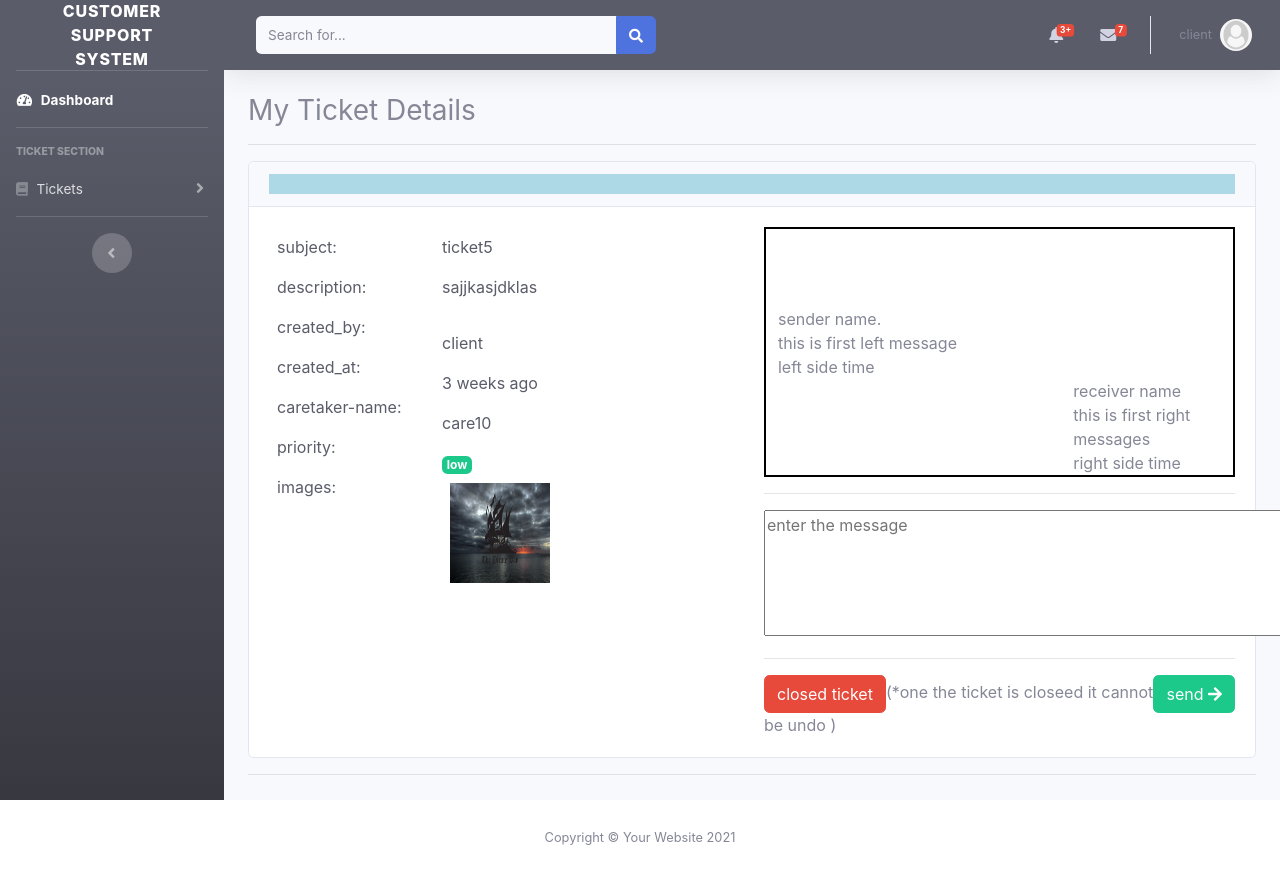
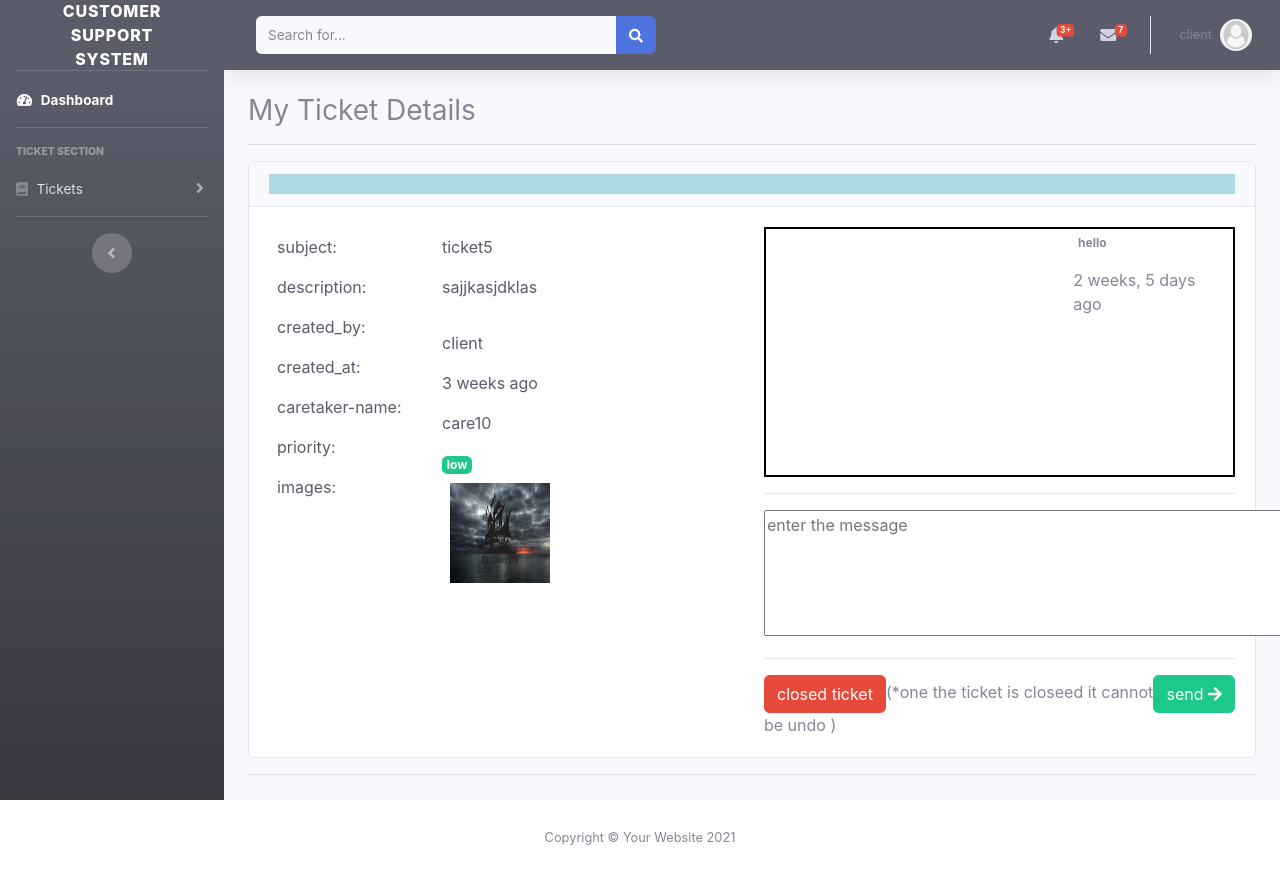
Before and after one commit to Prakashdawadi/Customer-support-system, a Django app: page /user/view-details/3 in a window 1280 px wide. Run offline with Django 3.2, Linux system fonts and the light colour scheme; a user stored in the database is signed in; data comes from the database, SQL or seed files in the repository; both versions use the stored data as it was after the commit; some libraries are stand-ins or nearby versions.

Commit message:
chat enroll half done

```diff
--- a/Ticket/views.py
+++ b/Ticket/views.py
@@ -47,95 +47,132 @@ def listTicket(request):
 # customer view details view
 @login_required(login_url='customerlogin' or 'caretakerlogin')
 def viewDetails(request,id):
-    ticketInfo = Ticket.objects.get(id=id)
-    if not ticketInfo.status:
-        if request.user.is_Caretaker:
-            messages.add_message(request, messages.ERROR, " Sorry! The ticket is closed")
-            return redirect('solve_ticket_list')
-        else:
-            messages.add_message(request, messages.ERROR, "Sorry! The ticket is closed")
-            return redirect('solved_ticket')
+
+    try:
+        findId = get_object_or_404(Ticket,id=id)
+        # check whether the ticket is seen by authorized caretaker or not
+        caretaker_details=ticketAssign.objects.select_related('caretakerId').filter(caretakerId=request.user.id, ticketId=id)
+        if request.user.is_Caretaker  and not caretaker_details:
+            messages.add_message(request, messages.ERROR, " you have not assigned this ticket")
+            return redirect('caretakerdashboard')
+        # check whether the customer is authorized to view this ticket or not
+        print(request.user.id)
+        print(findId.created_by_id)
+        if request.user.is_customer and not request.user.id == findId.created_by_id:
+            messages.add_message(request, messages.ERROR, " you have not created this ticket")
+            return redirect('customerdashboard')
+
+        if not findId.status:
+            if request.user.is_Caretaker:
+                messages.add_message(request, messages.ERROR, " Sorry! The ticket is closed")
+                return redirect('solve_ticket_list')
+            else:
+                messages.add_message(request, messages.ERROR, "Sorry! The ticket is closed")
+                return redirect('solved_ticket')
+
+    except Exception as e:
+            messages.add_message(request, messages.ERROR, e)
+            return redirect('list_ticket')
 
     if request.user.is_Caretaker:
+       caretakerAssignedOrNot=ticketAssign.objects.select_related('caretakerId').filter(caretakerId=request.user.id, ticketId=id)
+       if caretakerAssignedOrNot:
+            #caretaker is assgigned to that ticket now we can display conversation
+            message_info = ticketConversation.objects.filter(ticket_id=id)
+            data = {
+                'caretakerAssignedOrNot':caretakerAssignedOrNot,
+                'ticketInfo':findId,
+                'messages_info':message_info
+            }
+            return render(request, 'customer/ticket/ticket_details.html',data)
 
-        #Cartakers also view the details of all incoming tickets but not assign tickets
-        caretakerAassignedOrNot = ticketAssign.objects .select_related('caretakerId') .filter(caretakerId=request.user.id, ticketId=id)
-        ticketInfo = Ticket.objects.get(id=id)
-        if not ticketInfo.status:
-            messages.add_message(request, messages.ERROR, "the ticket is closed")
-            return redirect('close_ticket')
+       else:
+            #only ticket details seen by careataker
+            data = {
 
-        if caretakerAassignedOrNot:
-             messages_info= ticketConversation.objects.all().filter(ticket_id=id)
+                'ticketInfo': findId
+            }
+            return render(request, 'customer/ticket/ticket_details.html',data)
 
-             counts= messages_info.count()
-             if counts == 1:
-                 data = {
-                 'ticketInfo': ticketInfo,
-                 'caretakerAssignedornot': caretakerAassignedOrNot,
-                 'messages_info':messages_info,
-                 'counts':counts,
-                 'ticket_status':ticketInfo.status,
-
-                  }
-                 return render(request, 'customer/ticket/ticket_details.html', data)
-             else:
-                 data = {
-                     'ticketInfo': ticketInfo,
-                     'caretakerAssignedornot': caretakerAassignedOrNot,
-                     'messages_info': messages_info,
-                     'ticket_status':ticketInfo.status,
-                 }
-                 return render(request, 'customer/ticket/ticket_details.html', data)
-
-             return render(request, 'customer/ticket/ticket_details.html', data)
-        else:
+    else:
+        caretakerAssignedOrNot = ticketAssign.objects.select_related('caretakerId').filter(customerId=request.user.id,
+                                                                                           ticketId=id)
+        if caretakerAssignedOrNot:
+            # caretaker is assgigned to that ticket now we can display conversation
+            message_info = ticketConversation.objects.filter(ticket_id=id)
             data = {
-               'ticketInfo': ticketInfo,
-               'caretakerassign': caretakerAassignedOrNot
+                'caretakerAssignedOrNot': caretakerAssignedOrNot,
+                'ticketInfo': findId,
+                'messages_info': message_info
             }
             return render(request, 'customer/ticket/ticket_details.html', data)
-    else:
-        try:
-            #print('before_try')
-            key = get_object_or_404(Ticket,pk=id)
 
-            if not request.user.id == ticketInfo.created_by_id:
-                messages.add_message(request, messages.ERROR, 'Invalid url')
-                return HttpResponseRedirect(reverse('list_ticket'))
-            else:
-                #user can also view the chatting box after being assigned so check whether that ticket is assigned or not
-                caretaker_info = ticketAssign.objects \
-                .select_related('caretakerId') \
-                .filter(customerId=request.user.id, ticketId=id)
-                ticketInfo = Ticket.objects.get(id=id)
-                messages_info = ticketConversation.objects.all().filter(ticket_id=id)
-                #print("hello")
-                #print(ticketInfo.status)
+        else:
+            # only ticket details seen by careataker
+            data = {
 
-                counts = messages_info.count()
-                if counts == 1:
-                    data = {
-                        'ticketInfo': ticketInfo,
-                        'caretaker': caretaker_info,
-                        'messages_info': messages_info,
-                        'counts':counts,
+                'ticketInfo': findId
+            }
+            return render(request, 'customer/ticket/ticket_details.html', data)
 
-                    }
-                    return render(request, 'customer/ticket/ticket_details.html', data)
-                else:
-                    data = {
-                        'ticketInfo': ticketInfo,
-                        'caretaker': caretaker_info,
-                        'messages_info': messages_info,
 
-                    }
-                    return render(request, 'customer/ticket/ticket_details.html', data)
-                return render(request, 'customer/ticket/ticket_details.html', data)
-        except Exception as e:
-            #print("exceptss")
-            messages.add_message(request, messages.ERROR, e)
-            return redirect('list_ticket')
+
+
+    return render(request, 'customer/ticket/ticket_details.html')
+
+
+
+
+
+
+
+    # caretakerAassignedOrNot = ticketAssign.objects.select_related('caretakerId').filter(caretakerId=request.user.id, ticketId=id)
+    #
+    # if request.user.is_Caretaker:
+    #     #Cartakers also view the details of all incoming tickets but not assign tickets
+    #
+    #     if caretakerAassignedOrNot:
+    #          messages_info= ticketConversation.objects.all().filter(ticket_id=id)
+    #
+    #
+    #          data = {
+    #                  'ticketInfo': ticketInfo,
+    #                  'caretakerAssignedornot': caretakerAassignedOrNot,
+    #                  'messages_info': messages_info,
+    #                  'ticket_status':ticketInfo.status,
+    #              }
+    #          return render(request, 'customer/ticket/ticket_details.html', data)
+    #
+    #
+    #     else:
+    #         data = {
+    #            'ticketInfo': ticketInfo,
+    #            'caretakerassign': caretakerAassignedOrNot
+    #         }
+    #         return render(request, 'customer/ticket/ticket_details.html', data)
+    # else:
+    #     try:
+    #         key = get_object_or_404(Ticket,pk=id)
+    #         if not request.user.id == ticketInfo.created_by_id:
+    #             messages.add_message(request, messages.ERROR, 'Invalid url')
+    #             return HttpResponseRedirect(reverse('list_ticket'))
+    #         else:
+    #             #user can also view the chatting box after being assigned so check whether that ticket is assigned or not
+    #             caretaker_info = ticketAssign.objects \
+    #             .select_related('caretakerId') \
+    #             .filter(customerId=request.user.id, ticketId=id)
+    #             ticketInfo = Ticket.objects.get(id=id)
+    #             messages_info = ticketConversation.objects.all().filter(ticket_id=id)
+    #             data = {
+    #                     'ticketInfo': ticketInfo,
+    #                     'caretaker': caretaker_info,
+    #                     'messages_info': messages_info,
+    #                     'caretakerAssignedornot': caretakerAassignedOrNot,
+    #                 }
+    #             return render(request, 'customer/ticket/ticket_details.html', data)
+    #     except Exception as e:
+    #         messages.add_message(request, messages.ERROR, e)
+    #         return redirect('list_ticket')
 
 @login_required(login_url='caretakerlogin')
 def incomingTicket(request):
--- a/templates/customer/ticket/ticket_details.html
+++ b/templates/customer/ticket/ticket_details.html
@@ -60,14 +60,8 @@
                      {% endautoescape %}
                     <div class="d-block p-2  text-dark">{{ticketInfo.created_by}}</div>
                     <div class="d-block p-2  text-dark">{{ticketInfo.created_at|timesince}} ago</div>
-                    {% if caretakerAssignedornot %}
-                     {% for assigner in caretakerAssignedornot %}
-                    <div class="d-block p-2  text-dark">{{assigner.caretakerId.name}}</div>
-                    {% endfor %}
-                    {% endif %}
-
-                    {% if caretaker %}
-                    {% for assigner in caretaker %}
+                    {% if caretakerAssignedOrNot %}
+                     {% for assigner in caretakerAssignedOrNot %}
                     <div class="d-block p-2  text-dark">{{assigner.caretakerId.name}}</div>
                     {% endfor %}
                     {% else %}
@@ -77,7 +71,7 @@
                     {% if ticketInfo.image %}
                     <div class="d-block p-2  text-dark"><img src="{{MEDIA_URL}}{{ticketInfo.image.url}}" height="100"width="100"></div>
                     {% else %}
-                     <div class="d-block p-2  text-dark">no image</div>
+                     <div class="d-block p-2  text-dark"><img src="{% static 'images/empty.png' %}" width="60"></div>
                     {% endif %}
 
                     </div>
@@ -190,138 +184,59 @@
 <!--                </div>-->
 
                  <div class="col-lg-6 col-sm-12 col-md-12">
+                     {% if messages_info %}
                      <div class="container-fluid " id="chat" style="overflow:auto; border:2px solid black; overscroll-behavior-y:contain;height:250px" >
 <!--                         left message shown section-->
-                         <div class="row">
-                                 <span style="padding-top:15vh">sender name.</span>
-                         </div>
+
+                         {% for m in messages_info %}
+                          {% ifnotequal m.msg_created_by_id request.user.id %}
+
+
                          <div class="row left-message">
-                             <span>this is first left message</span>
+                             {% autoescape off %}
+                                <span style="padding-top:15vh;" class = " badge  "> {{m.message}}</span>
+                                {% endautoescape %}
 
                          </div>
                          <div class="row">
 
-                                 <span> left side  time</span>
+                                 <span> {{m.created_at|timesince}} ago</span>
                          </div>
 
 <!--                         right message shown section -->
 
-                         <div class="row">
-                                 <div class="offset-8">
-                                 <span>receiver name</span>
-                             </div>
-                         </div>
+                         {%  else  %}
+
+
 
                          <div class="row right-message">
                              <div class="offset-8">
-                                 <span>this is first right messages</span>
+                                  {% autoescape off %}
+                                <span  class = " badge  "> {{m.message}}</span>
+                                {% endautoescape %}
                              </div>
                          </div>
                           <div class="row">
                                 <div class="offset-8">
-                                 <span>right side time</span>
+                                 <span> {{m.created_at|timesince}} ago</span>
                              </div>
                          </div>
-                         <!--                         left message shown section-->
-                         <div class="row">
-                                 <span style="padding-top:15vh">sender name.</span>
-                         </div>
-                         <div class="row left-message">
-                             <span>this is first left message</span>
+                         {% endifnotequal %}
 
-                         </div>
-                         <div class="row">
+                         {% endfor  %}
 
-                                 <span> left side  time</span>
-                         </div>
 
-<!--                         right message shown section -->
-
-                         <div class="row">
-                                 <div class="offset-8">
-                                 <span>receiver name</span>
-                             </div>
-                         </div>
-
-                         <div class="row right-message">
-                             <div class="offset-8">
-                                 <span>this is first right messages</span>
-                             </div>
-                         </div>
-                          <div class="row">
-                                <div class="offset-8">
-                                 <span>right side time</span>
-                             </div>
-                         </div><!--                         left message shown section-->
-                         <div class="row">
-                                 <span style="padding-top:15vh">sender name.</span>
-                         </div>
-                         <div class="row left-message">
-                             <span>this is first left message</span>
-
-                         </div>
-                         <div class="row">
-
-                                 <span> left side  time</span>
-                         </div>
-
-<!--                         right message shown section -->
-
-                         <div class="row">
-                                 <div class="offset-8">
-                                 <span>receiver name</span>
-                             </div>
-                         </div>
-
-                         <div class="row right-message">
-                             <div class="offset-8">
-                                 <span>this is first right messages</span>
-                             </div>
-                         </div>
-                          <div class="row">
-                                <div class="offset-8">
-                                 <span>right side time</span>
-                             </div>
-                         </div><!--                         left message shown section-->
-                         <div class="row">
-                                 <span style="padding-top:15vh">sender name.</span>
-                         </div>
-                         <div class="row left-message">
-                             <span>this is first left message</span>
-
-                         </div>
-                         <div class="row">
-
-                                 <span> left side  time</span>
-                         </div>
-
-<!--                         right message shown section -->
-
-                         <div class="row">
-                                 <div class="offset-8">
-                                 <span>receiver name</span>
-                             </div>
-                         </div>
-
-                         <div class="row right-message">
-                             <div class="offset-8">
-                                 <span>this is first right messages</span>
-                             </div>
-                         </div>
-                          <div class="row">
-                                <div class="offset-8">
-                                 <span>right side time</span>
-                             </div>
-                         </div>
 
                      </div>
 
                      <hr>
+
+                  {% if caretakerAssignedOrNot %}
                     <form action="{% url 'customer_message' %}" method="POST">
                 {% csrf_token %}
                 <input type="hidden" name="ticket" value="{{ticketInfo.id}}">
                 <input type="hidden" name="customer" value="{{request.user.id}}">
-                 {% for assigner in caretakerAssignedornot %}
+                 {% for assigner in caretakerAssignedOrNot %}
                 <input type="hidden" name="caretaker" value="{{assigner.caretakerId_id}}">
                 {% endfor %}
                 <textarea  name="textarea" cols="72" rows="5" placeholder="enter the message" id="description"></textarea>
@@ -336,9 +251,18 @@
                               <input type="hidden" name="ticketId" value="{{ticketInfo.id}}">
                  <button onclick="return confirm ('Alert once you close the ticket it cannot be undo')" class="btn btn-danger">closed ticket</button>(*one the ticket is closeed it cannot be undo )
                           </form>
+                        {% endif %}
+
                     </div>
+                     {% else %}
+                     <h4>Ticket has not been assigned by anyone</h4>
+                         {% endif %}
+
 
                  </div>
+
+
+
 
 
 
@@ -350,10 +274,8 @@
         </div>
 
 
-
     </div>
     <hr>
-
 
 
 </div>
```
Also changed, not shown: db.sqlite3.
